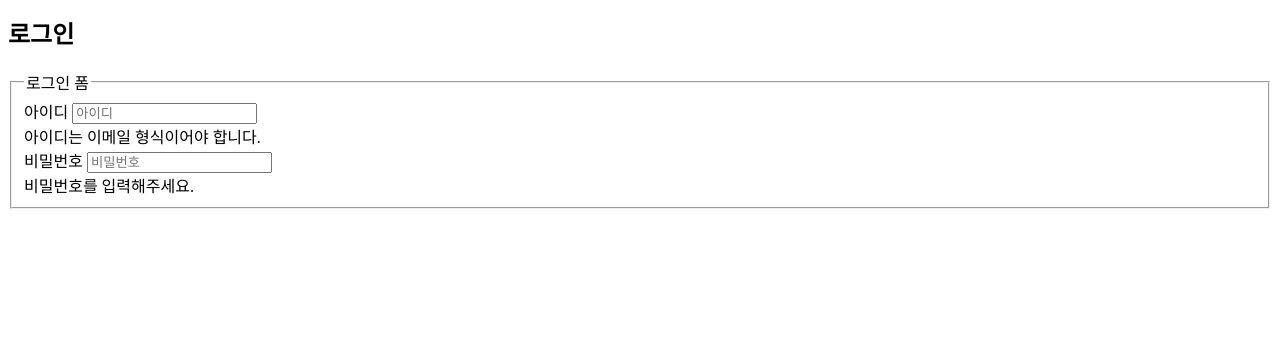
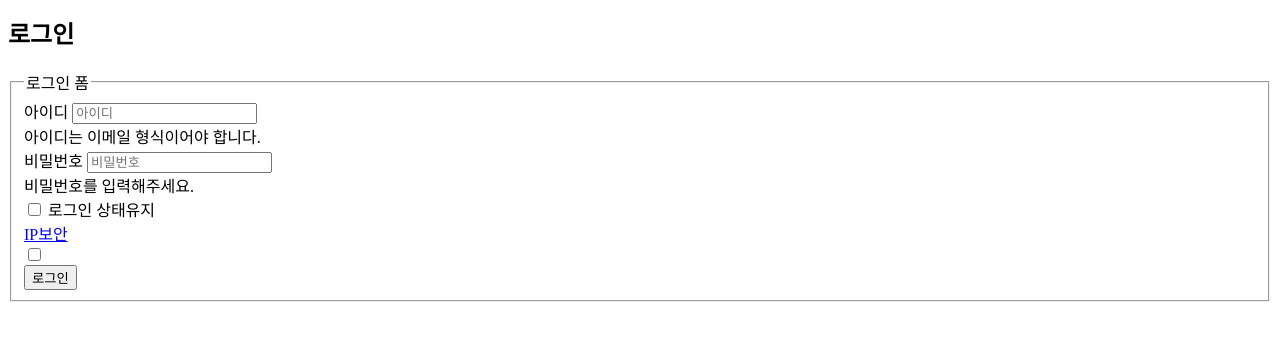
Before and after one commit to junggwangeun/NaverSass, a website: page index.html in a window 1280 px wide. Shown: the part 136-476 px from the top of the page. Drawn offline with Linux system fonts and the light colour scheme.

Commit message:
체크박스 및 링크와 버튼 마크업

```diff
--- a/index.html
+++ b/index.html
@@ -17,7 +17,7 @@
         </header>
         <main class="main">
             <h2 class="a11yHidden">로그인</h2>
-            <form action="#" class="loginForm">
+            <form action="https://formspree.io/f/sechkione@gmail.com" method="POST" class="loginForm">
                 <fieldset>
                     <legend>로그인 폼</legend>
                     <div class="loginForm__container">
@@ -35,7 +35,27 @@
                             </div>
                             <span class="errorMessage">비밀번호를 입력해주세요.</span>
                         </div>
-
+                        <div class="userSelectInfo">
+                            <div class="formControl loginState">
+                                <input type="checkbox" class="formControl_checkbox" name="loginState" id="loginState">
+                                <label for="loginState" class="formControl__label">
+                                    <span class="checkboxIr"></span>
+                                    로그인 상태유지
+                                </label>
+                            </div>
+                            <a href="https://www.naver.com" class="ipSecurityLink" target="_blank" rel="noopener noreferer">
+                                IP보안
+                            </a>
+                            <div class="formControl ipSecurity">
+                                <input type="checkbox" class="formControl__checkbox" name="lpSecurity" id="lpSecurity">
+                                <label for="lpSecurity" class="formControl__label lpSecurityLabel"></label>
+                            </div>
+                        </div>
+                        <div class="formControl">
+                            <button type="submit" class="formControl__button buttonLogin">
+                                로그인
+                            </button>
+                        </div>
                     </div>
                 </fieldset>
             </form>
```
